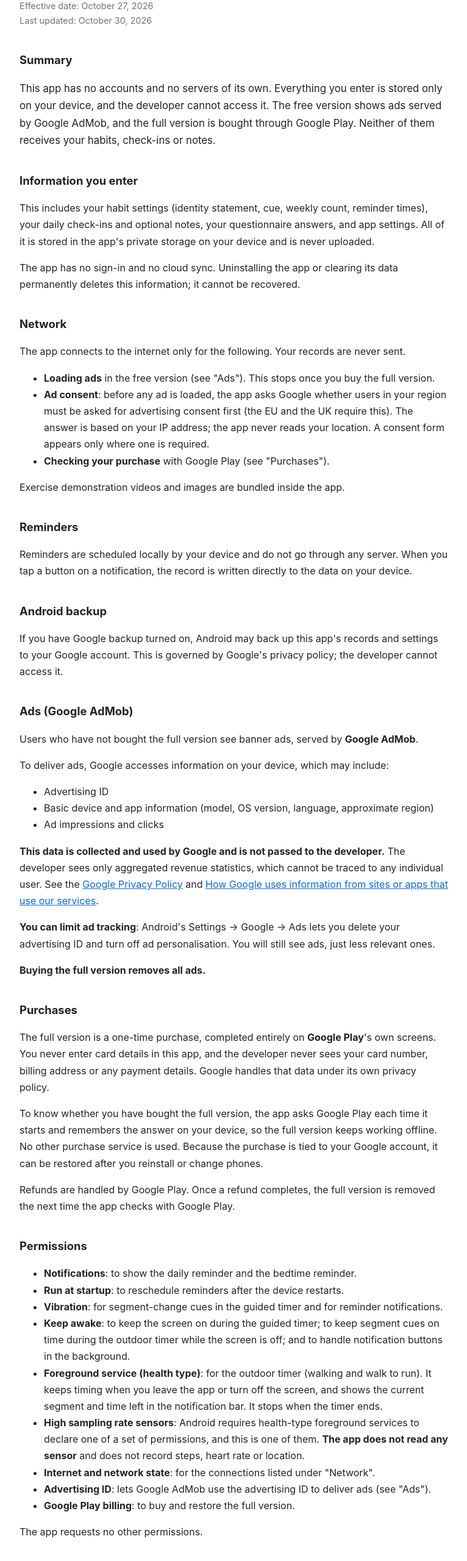
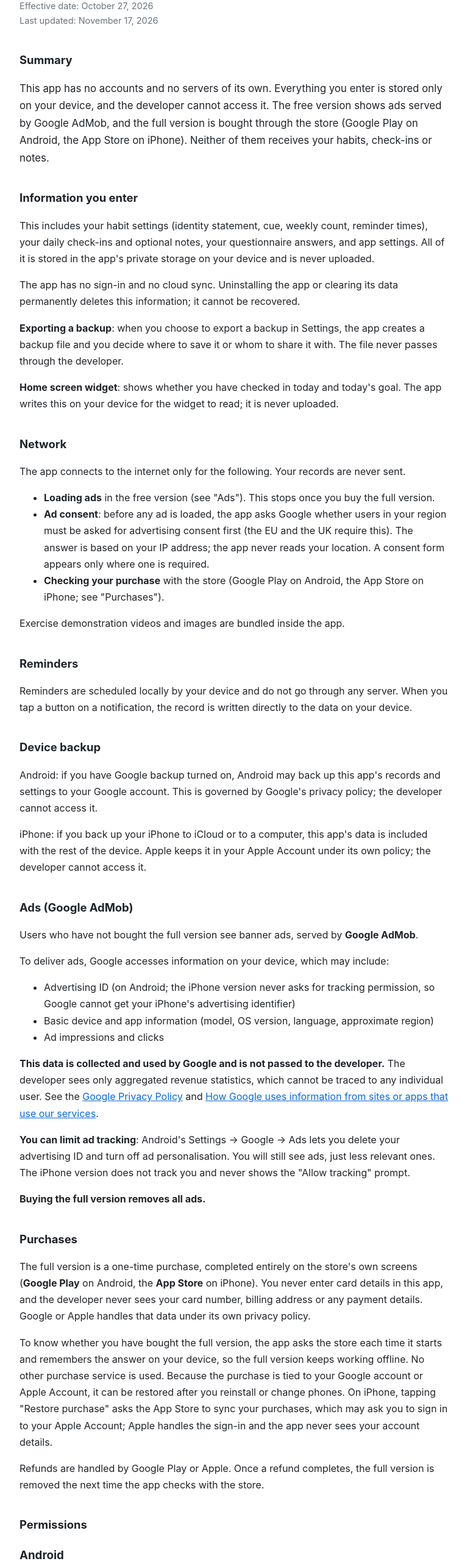
Before and after one commit to botanodev/exercisehabit, a plain HTML site: page privacy-en.html in a window 1280 px wide. Shown: the part 140-2700 px from the top of the page at 61% size, without its empty margins (256-1022 px from the left). Drawn offline with Linux system fonts and the light colour scheme.

Commit message:
Privacy policy: iPhone version (App Store purchase, iCloud backup, iPhone permissions, no tracking)

```diff
--- a/privacy-en.html
+++ b/privacy-en.html
@@ -35,14 +35,14 @@
 <h1>Exercise Habit — Privacy Policy</h1>
 <p class="meta">
   Effective date: October 27, 2026<br>
-  Last updated: October 30, 2026
+  Last updated: November 17, 2026
 </p>
 
 <h2>Summary</h2>
 <p class="lead">
   This app has no accounts and no servers of its own. Everything you enter is stored only on your device,
   and the developer cannot access it. The free version shows ads served by Google AdMob, and the full version
-  is bought through Google Play. Neither of them receives your habits, check-ins or notes.
+  is bought through the store (Google Play on Android, the App Store on iPhone). Neither of them receives your habits, check-ins or notes.
 </p>
 
 <h2>Information you enter</h2>
@@ -55,6 +55,14 @@
   The app has no sign-in and no cloud sync. Uninstalling the app or clearing its data
   permanently deletes this information; it cannot be recovered.
 </p>
+<p>
+  <strong>Exporting a backup</strong>: when you choose to export a backup in Settings, the app creates a backup file and
+  you decide where to save it or whom to share it with. The file never passes through the developer.
+</p>
+<p>
+  <strong>Home screen widget</strong>: shows whether you have checked in today and today's goal. The app writes this on your
+  device for the widget to read; it is never uploaded.
+</p>
 
 <h2>Network</h2>
 <p>The app connects to the internet only for the following. Your records are never sent.</p>
@@ -63,7 +71,7 @@
   <li><strong>Ad consent</strong>: before any ad is loaded, the app asks Google whether users in your region must be asked
     for advertising consent first (the EU and the UK require this). The answer is based on your IP address;
     the app never reads your location. A consent form appears only where one is required.</li>
-  <li><strong>Checking your purchase</strong> with Google Play (see "Purchases").</li>
+  <li><strong>Checking your purchase</strong> with the store (Google Play on Android, the App Store on iPhone; see "Purchases").</li>
 </ul>
 <p>Exercise demonstration videos and images are bundled inside the app.</p>
 
@@ -73,17 +81,21 @@
   When you tap a button on a notification, the record is written directly to the data on your device.
 </p>
 
-<h2>Android backup</h2>
+<h2>Device backup</h2>
 <p>
-  If you have Google backup turned on, Android may back up this app's records and settings to your
+  Android: if you have Google backup turned on, Android may back up this app's records and settings to your
   Google account. This is governed by Google's privacy policy; the developer cannot access it.
+</p>
+<p>
+  iPhone: if you back up your iPhone to iCloud or to a computer, this app's data is included with the rest of the device.
+  Apple keeps it in your Apple Account under its own policy; the developer cannot access it.
 </p>
 
 <h2>Ads (Google AdMob)</h2>
 <p>Users who have not bought the full version see banner ads, served by <strong>Google AdMob</strong>.</p>
 <p>To deliver ads, Google accesses information on your device, which may include:</p>
 <ul>
-  <li>Advertising ID</li>
+  <li>Advertising ID (on Android; the iPhone version never asks for tracking permission, so Google cannot get your iPhone's advertising identifier)</li>
   <li>Basic device and app information (model, OS version, language, approximate region)</li>
   <li>Ad impressions and clicks</li>
 </ul>
@@ -96,26 +108,31 @@
 <p>
   <strong>You can limit ad tracking</strong>: Android's Settings → Google → Ads lets you delete your advertising ID
   and turn off ad personalisation. You will still see ads, just less relevant ones.
+  The iPhone version does not track you and never shows the "Allow tracking" prompt.
 </p>
 <p><strong>Buying the full version removes all ads.</strong></p>
 
 <h2>Purchases</h2>
 <p>
-  The full version is a one-time purchase, completed entirely on <strong>Google Play</strong>'s own screens.
+  The full version is a one-time purchase, completed entirely on the store's own screens
+  (<strong>Google Play</strong> on Android, the <strong>App Store</strong> on iPhone).
   You never enter card details in this app, and the developer never sees your card number, billing address or
-  any payment details. Google handles that data under its own privacy policy.
+  any payment details. Google or Apple handles that data under its own privacy policy.
 </p>
 <p>
-  To know whether you have bought the full version, the app asks Google Play each time it starts and remembers the
+  To know whether you have bought the full version, the app asks the store each time it starts and remembers the
   answer on your device, so the full version keeps working offline. No other purchase service is used.
-  Because the purchase is tied to your Google account, it can be restored after you reinstall or change phones.
+  Because the purchase is tied to your Google account or Apple Account, it can be restored after you reinstall or change phones.
+  On iPhone, tapping "Restore purchase" asks the App Store to sync your purchases, which may ask you to sign in to your
+  Apple Account; Apple handles the sign-in and the app never sees your account details.
 </p>
 <p>
-  Refunds are handled by Google Play. Once a refund completes, the full version is removed the next time
-  the app checks with Google Play.
+  Refunds are handled by Google Play or Apple. Once a refund completes, the full version is removed the next time
+  the app checks with the store.
 </p>
 
 <h2>Permissions</h2>
+<h3>Android</h3>
 <ul>
   <li><strong>Notifications</strong>: to show the daily reminder and the bedtime reminder.</li>
   <li><strong>Run at startup</strong>: to reschedule reminders after the device restarts.</li>
@@ -127,7 +144,12 @@
   <li><strong>Advertising ID</strong>: lets Google AdMob use the advertising ID to deliver ads (see "Ads").</li>
   <li><strong>Google Play billing</strong>: to buy and restore the full version.</li>
 </ul>
-<p>The app requests no other permissions.</p>
+<h3>iPhone</h3>
+<ul>
+  <li><strong>Notifications</strong>: to show the daily reminder and the bedtime reminder; during the outdoor timer, notifications announce segment changes if the system has paused the app.</li>
+  <li><strong>Background audio</strong>: for the outdoor timer (walking and walk to run). It keeps timing and plays segment cues when you leave the app or lock the screen, and stops when the timer ends.</li>
+</ul>
+<p>The iPhone version needs no separate permission for the network or App Store purchases. The app requests no other permissions.</p>
 
 <h2>What the app does not do</h2>
 <ul>
@@ -146,8 +168,8 @@
 <h2>Retention and deletion</h2>
 <ul>
   <li><strong>What you enter</strong>: stays on your device until you clear the app's data or uninstall the app.</li>
-  <li><strong>Advertising data</strong>: retained and deleted by Google under its own policy; you can control it through the Android ad settings described above.</li>
-  <li><strong>Purchase records</strong>: retained by Google Play under its own policy. This is what lets your purchase be restored after you reinstall.</li>
+  <li><strong>Advertising data</strong>: retained and deleted by Google under its own policy; on Android you can control it through the ad settings described above.</li>
+  <li><strong>Purchase records</strong>: retained by Google Play or Apple under its own policy. This is what lets your purchase be restored after you reinstall.</li>
 </ul>
 <p>The developer keeps no user data.</p>
 
```
Also changed, not shown: privacy-zh.html (+33 -14 lines).
